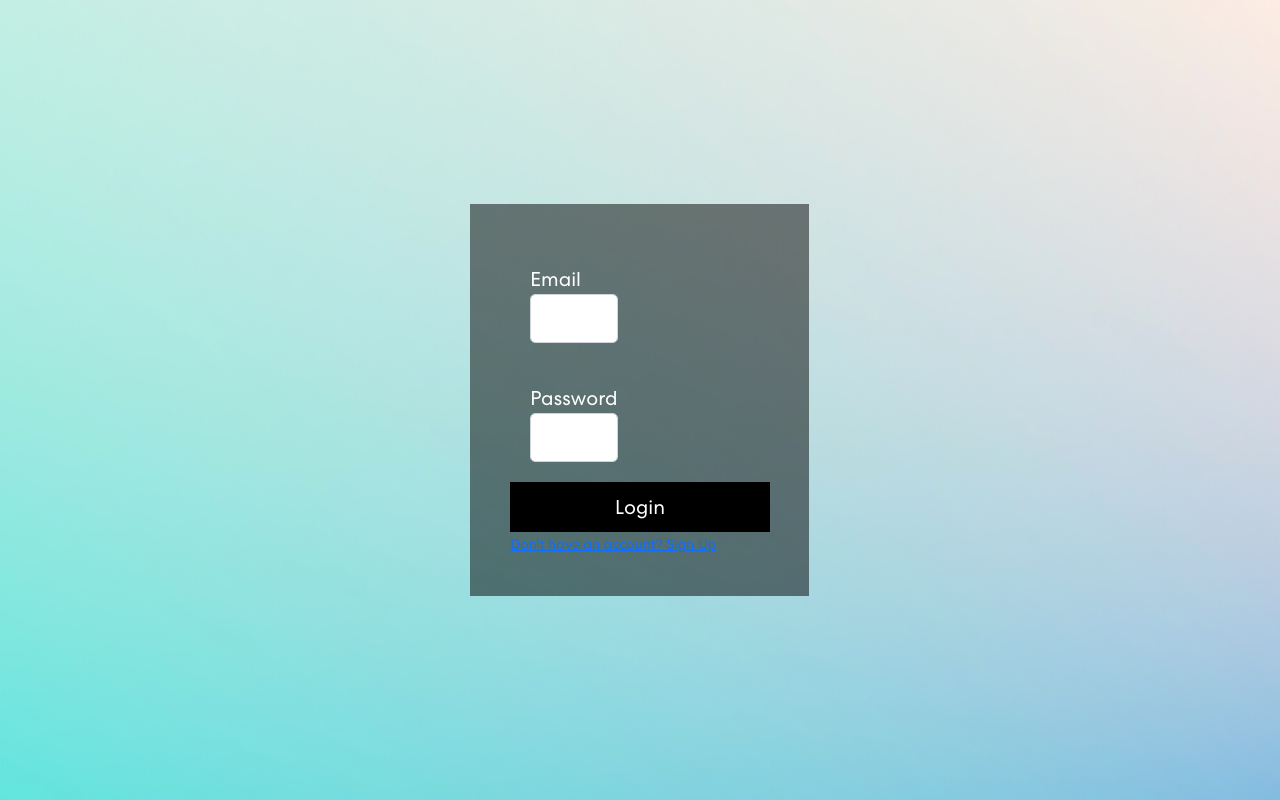
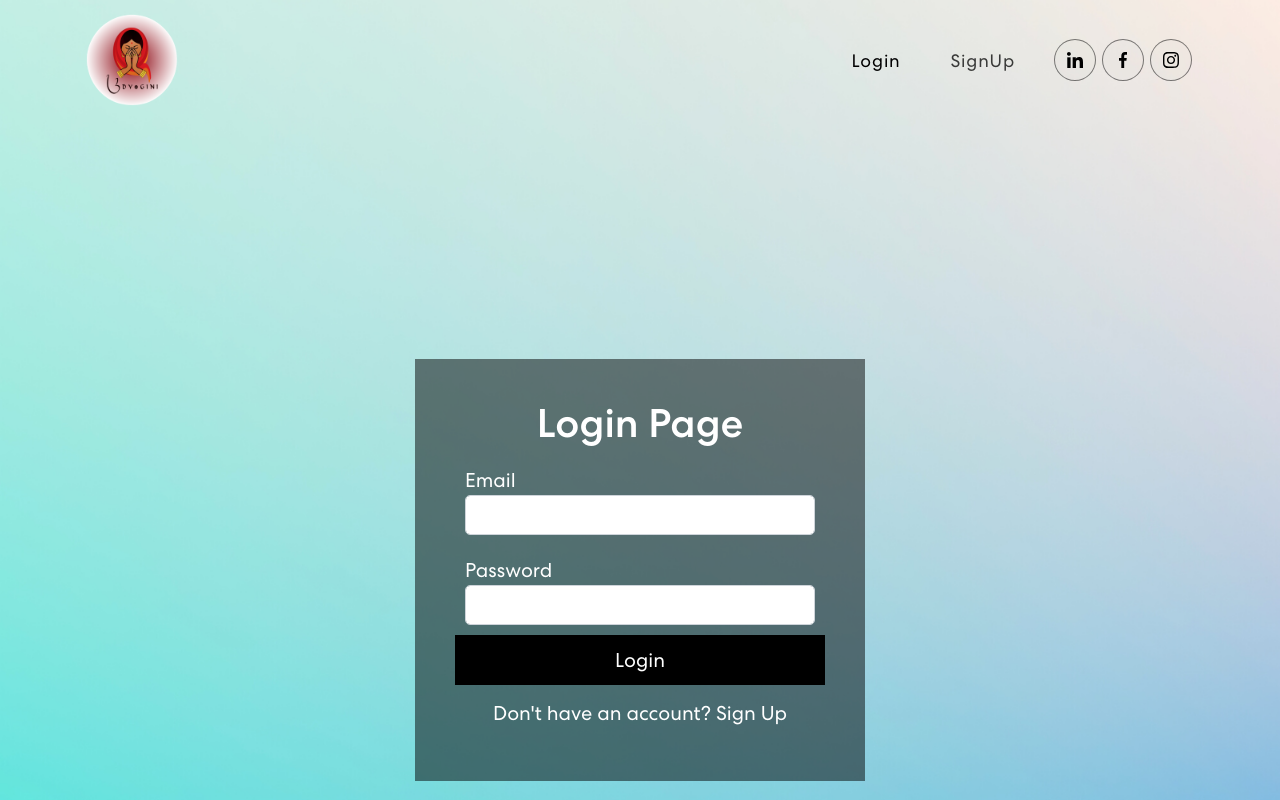
Before and after one commit to Chaitali2209/Udyogini, a React (Create React App) app in the folder client/: page /login in a window 1280 px wide. Built offline with nearby package versions, Linux system fonts and the light colour scheme.

Commit message:
dev2 commit

```diff
--- a/client/src/components/CommunityPostButton.css
+++ b/client/src/components/CommunityPostButton.css
@@ -24,7 +24,7 @@
     background-color: transparent;
     border: 1px solid rgba(0,0,0,0.6);
     font-weight: bold;
-    color: black;
+    color: ;
 
 
 }
--- a/client/src/components/CommunityPostCard.css
+++ b/client/src/components/CommunityPostCard.css
@@ -9,6 +9,8 @@
     backdrop-filter: blur( 20px );
     -webkit-backdrop-filter: blur( 17px );
 }
+
+
 
 .PostCard:hover{
     /* background-color: rgb(241, 241, 241); */
--- a/client/src/components/CommunityPostCard.jsx
+++ b/client/src/components/CommunityPostCard.jsx
@@ -3,6 +3,7 @@ import "./CommunityPostCard.css";
 
 const CommunityPostCard = (props) => {
   return (
+    <div className="communitypostcard">
     <div className="PostCard">
       <div className="CardHeader">
         <img className="profilePic" src={props.profileImage} alt="" />
@@ -19,6 +20,7 @@ const CommunityPostCard = (props) => {
         ) : null}
       </div>
     </div>
+    </div>
   );
 };
 
--- a/client/src/pages/Community.css
+++ b/client/src/pages/Community.css
@@ -1,8 +1,8 @@
 .communityContainer{
     display: flex;
-    flex-direction: row;
+    flex-direction: column;
     justify-content: center;
-    align-items: flex-start;
+    align-items: center;
     color: black;
 }
 
--- a/client/src/pages/Login.css
+++ b/client/src/pages/Login.css
@@ -15,6 +15,12 @@
     height: 100vh;
 }
 
+.form-heading{
+    display: flex;
+    justify-content: center;
+    align-items: center;
+}
+
 .form-group {
     margin: 10px;
     /* display: table-caption; */
@@ -26,7 +32,7 @@
     font-size: large;
     font-weight: 30px;
     border-radius: 5px;
-    width:100%;
+    width:500px
 
 }
 
@@ -81,3 +87,20 @@ label {
     padding: 50px;
     font-size: 20px;
 }
+
+.form-control_anchor {
+        display: inline-block;
+        text-decoration: none;
+        font-size: 20px;
+        margin: 10px;
+        color: #fff;
+        padding: 5px 10px;
+        display: flex;
+        justify-content: center;
+        align-items: center;
+}
+
+.form-control_anchor:hover{
+    color: grey;
+    cursor: pointer;
+}
--- a/client/src/pages/Login.jsx
+++ b/client/src/pages/Login.jsx
@@ -1,5 +1,6 @@
 import React, { useState, useContext, useEffect } from "react";
 import "./Login.css";
+import { NavBar } from "../components/NavBar";
 import CurrentUserContext from "../context/LoggedInUser/CurrentUserContext";
 
 const LoginForm = () => {
@@ -65,8 +66,11 @@ const LoginForm = () => {
 
   return (
     <div className="container1">
+      <NavBar shadowNavbar={true} />
+
       <div className="registrationContainer">
         <form className="RegisterForm" onSubmit={handleSubmit}>
+          <h1 className="form-heading">Login Page</h1>
           <div className="form-group">
             <label htmlFor="email">Email</label>
             <input
@@ -98,7 +102,7 @@ const LoginForm = () => {
 
           <small>
             {" "}
-            <a href="/register">Don't have an account? Sign Up</a>
+            <a className="form-control_anchor" href="/register">Don't have an account? Sign Up</a>
           </small>
         </form>
       </div>
--- a/client/src/pages/community.jsx
+++ b/client/src/pages/community.jsx
@@ -4,6 +4,7 @@ import "./Community.css";
 import { useState, useContext, useEffect } from "react";
 import Popup from "reactjs-popup";
 import CurrentUserContext from "../context/LoggedInUser/CurrentUserContext";
+import { NavBar } from "../components/NavBar";
 import CommunityPostsContext from "../context/CommunityPost/CommunityPostsContext";
 
 const Community = (props) => {
@@ -46,7 +47,7 @@ const Community = (props) => {
 
   return (
     <div className="Community">
-      {/* <Navbar shadowNavbar={true} /> */}
+      <NavBar shadowNavbar={true} />
 
       <div className="communityContainer">          {currentUser.state ? (
             <CommunityPostButton
--- a/client/src/pages/register.css
+++ b/client/src/pages/register.css
@@ -1,24 +1,64 @@
 .container1{
-
-
 background-size:cover;
-overflow: hidden;
+justify-content: center;
+/* margin-top: 20vh; */
 height: 100vh;
 margin: 0;
 padding: 0;
+}
+
+/* .imgProfile{
+  width: 100px;
+  display: flex;
+  align-items:enter;
+} */
+
+
+.inputImg{
+  display: none;
+}
+
+.lblUpload{
+  /* background-color: #1111; */
+  display: flex;
+  flex-direction: column;
+  justify-content: center;
+  align-items: center;
+  /* width: fit-content; */
+  /* padding: 10px; */
+  cursor: pointer;
+
+}
+
+.imgProfile{
+  background-color: #1111;
+  border: 3px solid black;
+  border-radius: 50px;
+  margin-right: 10px;
+  width: 70px;
+  height: 70px;
+  object-fit: cover;
+
 }
 
 .registrationContainer{
     display: flex;
     align-items: center;
     justify-content: center;
-    height: 100vh;
+    /* height: 150vh; */
+    margin: 50px;
+
 }
 
 .form-group{
-  margin: 20px;
+  /* margin: 20px; */
   display: table-caption;
 
+}
+.form-group input{
+  width: 350px;
+  padding:3px;
+  height:40px;
 }
 
 .form-control{
@@ -34,6 +74,9 @@ padding: 0;
  backdrop-filter: brightness(0.5);
  padding: 40px;
 }
+
+
+
 label{
   color: white;
   font-size: 20px;
@@ -65,7 +108,7 @@ label{
   display: flex;
     align-items: center;
     justify-content: center;
-    height: 80vh;
+    height: 100vh;
 
 }
 
@@ -143,7 +186,7 @@ label{
 
 .logo img{
 
-   height:90px;
+   height:50px;
    border-radius: 100%;
 
 }
@@ -157,3 +200,20 @@ label{
   justify-content: center;
   align-items: center;
 }
+
+.form-control_anchor {
+  display: inline-block;
+  text-decoration: none;
+  font-size: 20px;
+  margin: 10px;
+  color: #fff;
+  padding: 5px 10px;
+  display: flex;
+  justify-content: center;
+  align-items: center;
+}
+
+.form-control_anchor:hover{
+color: grey;
+cursor: pointer;
+}
```
Also changed, not shown: client/src/pages/Register.jsx (+68 -40 lines), 1 other file (tests, documents, lock files or other folders).
